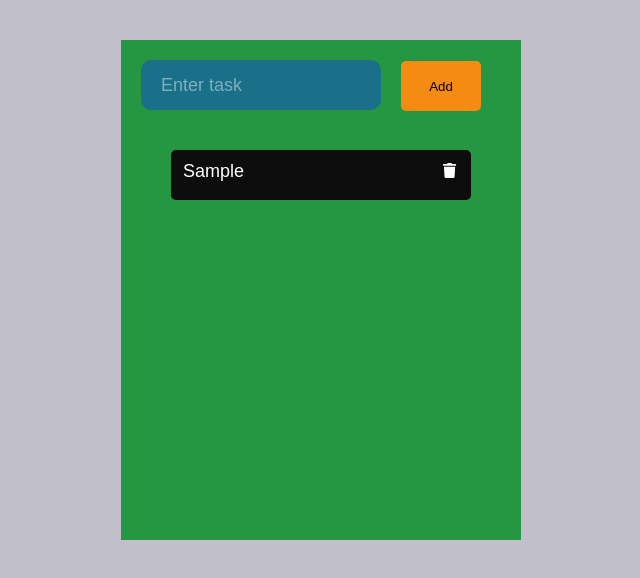
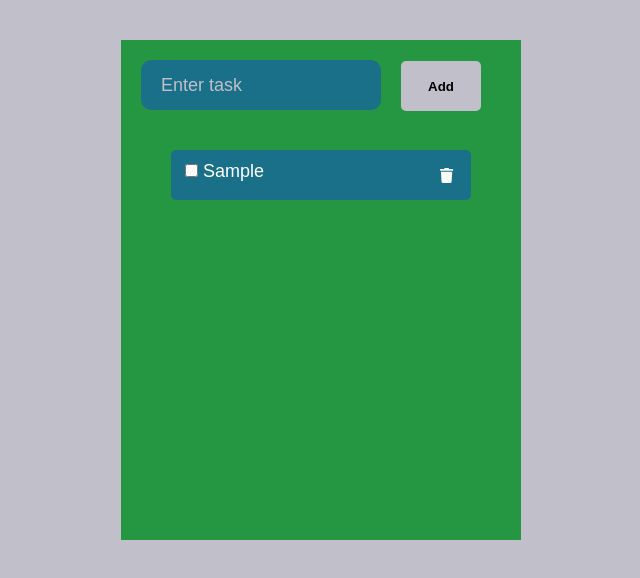
Before and after one commit to cstasny/project3, a React (Create React App) app: page / in a window 1280 px wide. Both pictures are taken after typing "Sample" into the empty fields and a click on the button "Add". Shown: the top 578 px of the page, without its empty margins (319-959 px from the left). Built offline with nearby package versions, Linux system fonts and the light colour scheme.

Commit message:
added checkbox/css

```diff
--- a/package.json
+++ b/package.json
@@ -11,6 +11,7 @@
     "@testing-library/user-event": "^7.1.2",
     "react": "^16.13.1",
     "react-dom": "^16.13.1",
+    "react-flip-move": "^3.0.4",
     "react-scripts": "3.4.1"
   },
   "scripts": {
--- a/src/App.css
+++ b/src/App.css
@@ -20,7 +20,7 @@ body{
   border-radius: 10px;
 }
 #to-do-form input::placeholder{
-  color: rgba(255, 255, 255, 0.438);
+  color: #c1bfc9;
 }
 #to-do-form input:focus{
   outline: none;
@@ -30,9 +30,14 @@ body{
   width: 80px;
   border-radius: 5px;
   border: 0;
-  background-color:rgb(245, 139, 19);
+  background-color: #c1bfc9;
   cursor: pointer;
+  font-weight: bold;
+
 }
 #to-do-form button:focus{
   outline: none;
 }
+#to-do-form button:hover{
+  background-color: rgb(245, 121, 6)
+}
--- a/src/ListItems.css
+++ b/src/ListItems.css
@@ -3,7 +3,7 @@
     width: 300px;
     margin: 20px auto;
     height: 50px;
-    background-color: #0e0d0d;
+    background-color: rgba(27, 112, 137, 1);
     border-radius: 5px;
 }
 .list p{
@@ -17,6 +17,7 @@
     color: #fff;
     font-size: 18px;
 }
+
 .list p input:focus{
     outline: none;
 }
@@ -25,9 +26,12 @@
     right: 10px;
 }
 .faicons{
-    margin: 0 5px;
+    margin: 8px;
     font-size: 15px;
     cursor: pointer;
+}
+.faicons:hover{
+    color: rgb(245, 121, 6);
 }
 .itemsAnim-enter{
     opacity: 0.01;
--- a/src/ListItems.js
+++ b/src/ListItems.js
@@ -9,6 +9,7 @@ function ListItems(props){
    {
        return <div className="list" key={item.key}>
      <p>
+         <input id= "checkbox" type="checkbox"/>
          <input type="text" id={item.key} value={item.text} onChange={(e)=>{
              props.setUpdate(e.target.value,item.key)}}/>
         <span>
```
Also changed, not shown: 1 other file (tests, documents, lock files or other folders).
